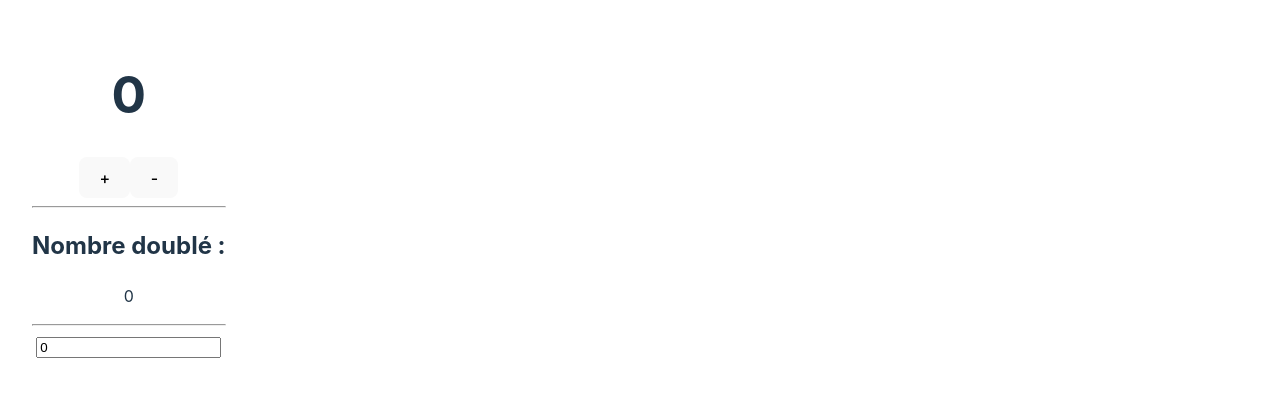
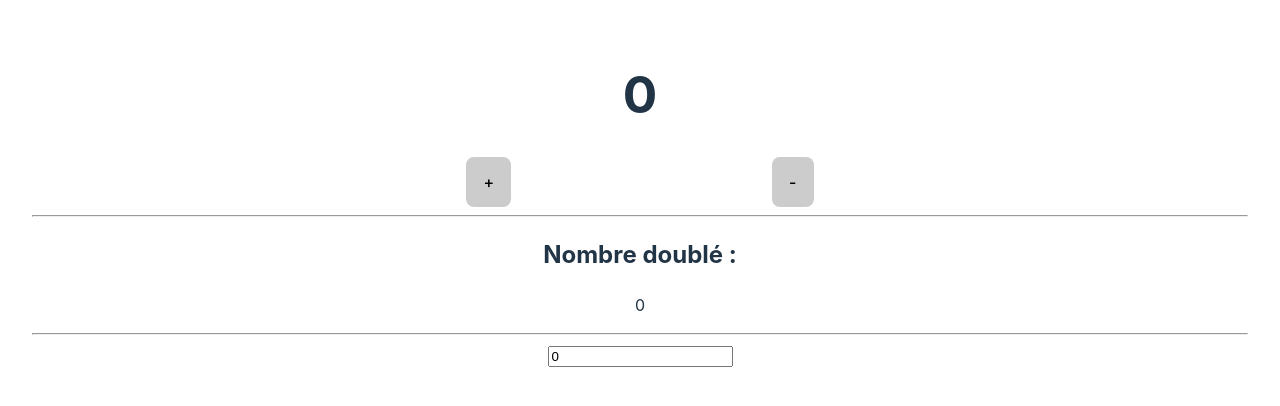
Before and after one commit to CodeurCopieur/Pinia-Course, a Vue app in the folder intro-to-pinia/: page / in a window 1280 px wide. Shown: the top 406 px of the page. Built offline with nearby package versions, Linux system fonts and the light colour scheme.

Commit message:
Update style.css

```diff
--- a/intro-to-pinia/src/style.css
+++ b/intro-to-pinia/src/style.css
@@ -74,6 +74,22 @@ button:focus-visible {
   /* margin: 0 auto; */
   padding: 2rem;
   text-align: center;
+  width: 100%;
+}
+
+.wrap {
+  width: 50%;
+  margin: 0 auto;
+  display: flex;
+  justify-content: space-around;
+}
+
+.wrap > button {
+  display: block;
+  background-color: #ccc;
+  padding: 1.5rem 1rem;
+  text-align: center;
+  line-height: 0;
 }
 
 @media (prefers-color-scheme: light) {
```
